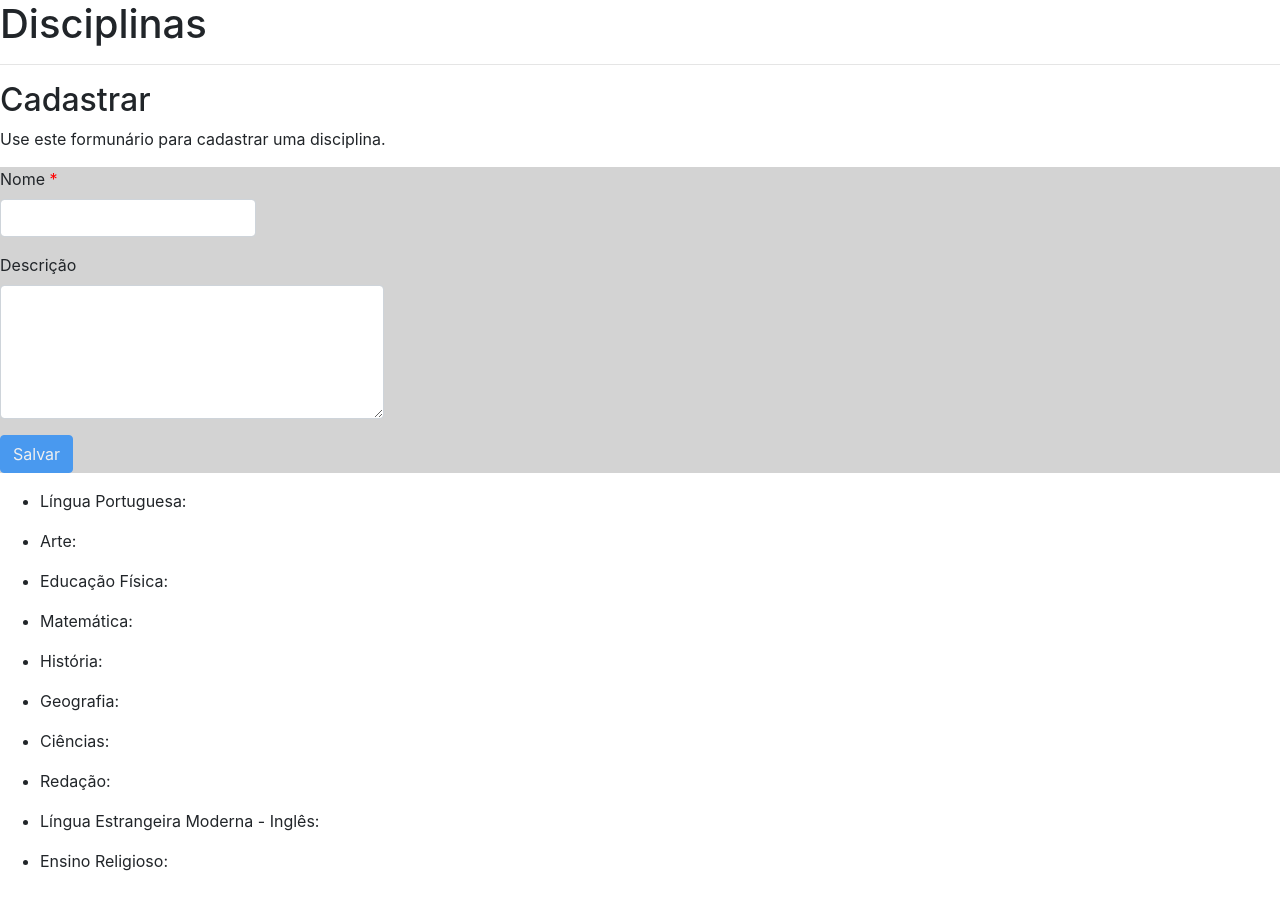
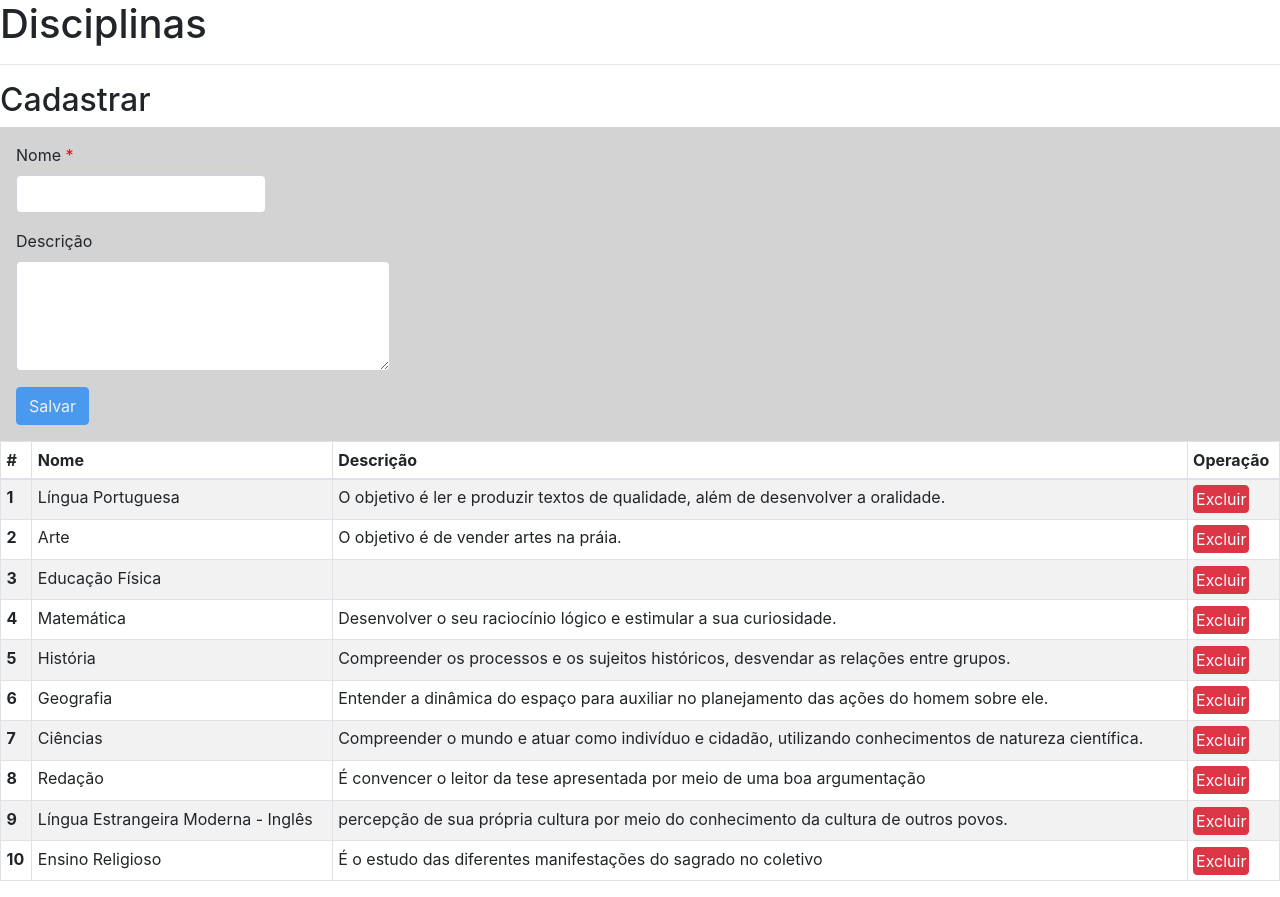
Before and after one commit to MatheusRGuedes/angular-escola, an Angular app: page / in a window 1280 px wide. Built offline with nearby package versions, Linux system fonts and the light colour scheme.

Commit message:
exclusão disciplinas

```diff
--- a/src/app/app.component.css
+++ b/src/app/app.component.css
@@ -14,3 +14,7 @@ li p:nth-child(1):hover {
 li p:nth-child(2) {
     font-size: 10pt;
 }
+
+#tableDisciplina td, #tableDisciplina th {
+    padding: .35rem;
+}
--- a/src/app/app.component.html
+++ b/src/app/app.component.html
@@ -4,13 +4,11 @@
 
 <h2>Cadastrar</h2>
 
-<p>Use este formunário para cadastrar uma disciplina.</p>
-
 <!--
   two-way data binding -> [(ngModel)] () -> evento e [] -> alteração prop html.
                        -> Funciona tanto do tempate para o controller e vice versa
 -->
-<form style="background-color: lightgray;" class="mb-3" action="" #formDisciplina="ngForm" (ngSubmit)="salvar()">
+<form style="background-color: lightgray;" class="p-3" action="" #formDisciplina="ngForm" (ngSubmit)="salvar()">
 
   <div class="mb-3">
     <label for="nome" class="form-label">Nome <font style="color: red;">*</font></label>
@@ -20,7 +18,7 @@
 
   <div class="mb-3">
     <label for="descricao" class="form-label">Descrição</label>
-    <textarea style="width: 30%;" class="form-control" cols="30" rows="5" name="descricao" [(ngModel)]="descricao"></textarea>
+    <textarea style="width: 30%;" class="form-control" cols="30" rows="4" name="descricao" [(ngModel)]="descricao"></textarea>
     <!--<span>{{descricao}}</span>-->
   </div>
 
@@ -28,9 +26,32 @@
       [disabled]="!formDisciplina.valid">Salvar</button>
 </form>
 
-<ul>
+<!--<ul>
   <li *ngFor="let disciplina of disciplinas" (click)="selecionar(disciplina)">
     <p [class.selecionado]="selecionado == disciplina">{{disciplina.nome}}: </p>
     <p *ngIf="selecionado == disciplina">{{disciplina['descricao']}}</p>
   </li>
-</ul>
+</ul> -->
+
+<table id="tableDisciplina" class="table table-striped table-bordered">
+  <thead>
+    <tr>
+      <th scope="col">#</th>
+      <th scope="col">Nome</th>
+      <th scope="col">Descrição</th>
+      <th scope="col">Operação</th>
+    </tr>
+  </thead>
+
+  <tbody>
+    <tr *ngFor="let disciplina of disciplinas; index as i">
+      <th scope="row">{{i+1}}</th>
+      <td>{{disciplina.nome}}</td>
+      <td>{{disciplina.descricao}}</td>
+
+      <td>
+        <button style="padding: 1px 2px; " class="btn btn-danger" (click)="excluir(disciplina)">Excluir</button>
+      </td>
+    </tr>
+  </tbody>
+</table>
--- a/src/app/app.component.ts
+++ b/src/app/app.component.ts
@@ -39,4 +39,11 @@ export class AppComponent {
     this.nome = '';
     this.descricao = '';
   }
+
+  excluir(disciplina :any) {
+    if ( confirm("Tem certeza que quer remover a disciplina '"+ disciplina.nome +"' ?") ) {
+      let index = this.disciplinas.indexOf(disciplina);
+      this.disciplinas.splice(index, 1); //remove um item começando do index da disciplina selecionada
+    }
+  }
 }
```
